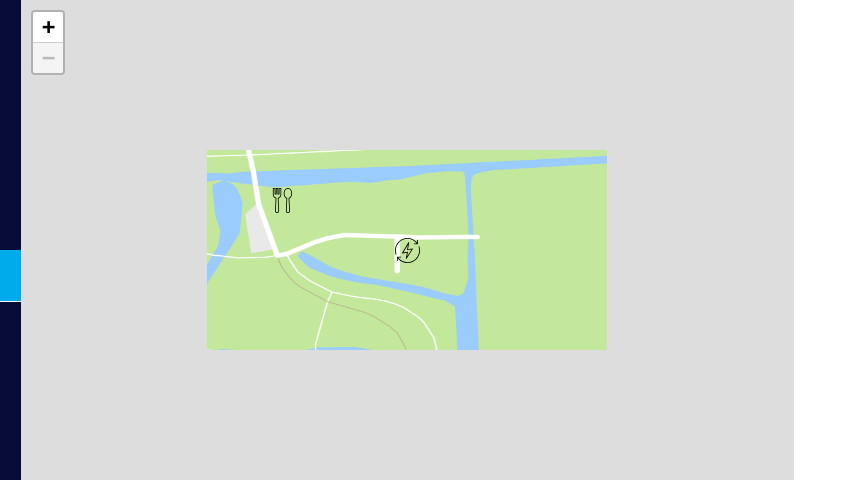
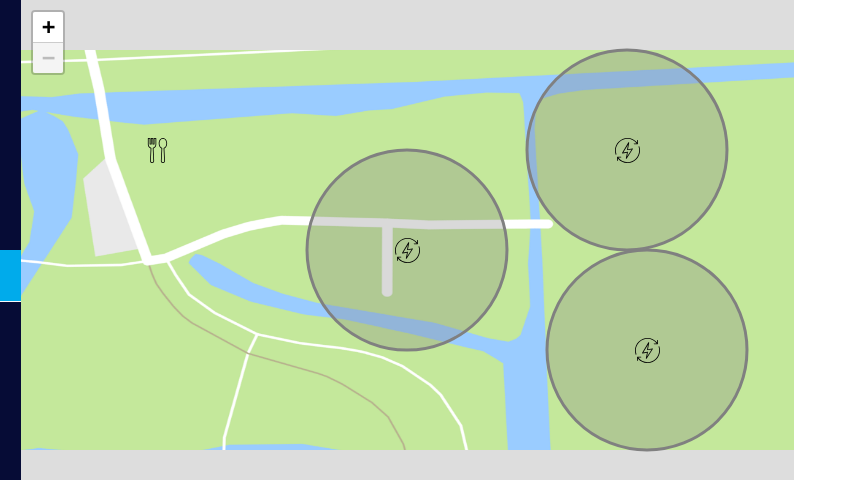
Before and after one commit to larsdouweschuitema/watt-now-weer, a website with bundled scripts: page index.html in a window 1280 px wide. Shown: the top 480 px of the page, 229-1086 px from the left. Built offline with nearby package versions, Linux system fonts and the light colour scheme.

Commit message:
Add powerzone radius to map (#15)
* :sparkles: Replace canvas with Leaflet map

* :sparkles: replace demo map with clean version

* :sparkles: init map with icons

* :bug: increase default zoomlevel

* :sparkles: add powerzone radius

* :bug: remove git stuff

* :sparkles: add two extra powerzones

```diff
--- a/map.js
+++ b/map.js
@@ -1,6 +1,7 @@
 export default function initMap(element) {
   const map = L.map('map', {
-    crs: L.CRS.Simple
+    crs: L.CRS.Simple,
+    minZoom: 1
   });
 
   const bounds = [[0, 0], [200, 400]];
@@ -16,6 +17,14 @@ export default function initMap(element) {
   const iconEnergy = new marker({iconUrl: '/img/icon-energy.svg'});
   const iconFood = new marker({iconUrl: '/img/icon-food.svg'});
 
+  // Radius around powerzone 3
+  L.circle([100, 200], {
+    color: 'grey',
+    fillColor: 'grey',
+    fillOpacity: 0.3,
+    radius: 50
+  }).addTo(map);
+
   L.marker([100, 200], {icon: iconEnergy}).addTo(map).bindPopup(`
   <h3>Powerzone #3</h3>
   <dl>
@@ -26,8 +35,44 @@ export default function initMap(element) {
     <dd>Type B (1)</dd>
   </dl>
   `);
+
+  // Radius powerzone 2
+  L.circle([150, 310], {
+    color: 'grey',
+    fillColor: 'grey',
+    fillOpacity: 0.3,
+    radius: 50
+  }).addTo(map);
+
+  L.marker([150, 310], {icon: iconEnergy}).addTo(map).bindPopup(`
+  <h3>Powerzone #2</h3>
+  <dl>
+    <dt>Verbruik</dt>
+    <dd>Overkill</dd>
+    <dt>Generatoren</dt>
+    <dd>Type A (2)</dd>
+  </dl>
+  `);
+
+  // Radius powerzone 1
+  L.circle([50, 320], {
+    color: 'grey',
+    fillColor: 'grey',
+    fillOpacity: 0.3,
+    radius: 50
+  }).addTo(map);
+
+  L.marker([50, 320], {icon: iconEnergy}).addTo(map).bindPopup(`
+  <h3>Powerzone #1</h3>
+  <dl>
+    <dt>Verbruik</dt>
+    <dd>Matig</dd>
+    <dt>Generatoren</dt>
+    <dd>Type D (3)</dd>
+  </dl>
+  `);
+
   L.marker([150, 75], {icon: iconFood}).addTo(map).bindPopup('I\'m another marker');
-
 
   map.fitBounds(bounds);
 }
```
Also changed, not shown: styles.css (line endings or trailing spaces).
